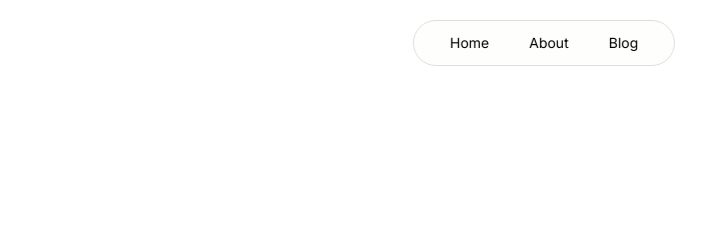
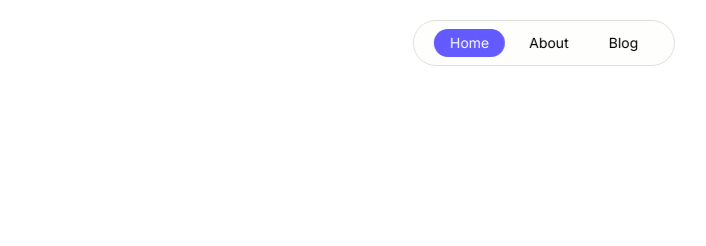
Before and after one commit to danilhendrasr/dhsrlab.com, an Astro site: page / in a window 1280 px wide. Shown: the top 246 px of the page, without its empty margins (96-802 px from the left). Built offline with nearby package versions, Linux system fonts and the light colour scheme; Astro itself is replaced by a stand-in of ours.

Commit message:
feat: extract navbar to a component

```diff
--- /dev/null
+++ b/src/components/Navbar.astro
@@ -0,0 +1,41 @@
+---
+const url = Astro.url;
+
+const menus = [
+  {
+    name: "Home",
+    url: "/",
+  },
+  {
+    name: "About",
+    url: "/about",
+  },
+  {
+    name: "Blog",
+    url: "/blog",
+  },
+];
+---
+
+<nav
+  class="fixed left-1/2 top-5 -translate-x-1/2 border py-2 px-5 border-[#ddddda] rounded-3xl bg-[#fdfdfc] hover:border-slate-500 transition-all hover:shadow-sm backdrop-filter backdrop-blur-lg bg-opacity-50 z-50"
+>
+  <ul class="flex gap-2 items-center text-sm">
+    {
+      menus.map((menuItem) => {
+        let classes =
+          "hover:bg-[#635bff] hover:text-white p-1 px-4 rounded-3xl transition-colors duration-300";
+
+        if (url.pathname === menuItem.url) {
+          classes += " bg-[#635bff] text-white";
+        }
+
+        return (
+          <li class={classes}>
+            <a href={menuItem.url}>{menuItem.name}</a>
+          </li>
+        );
+      })
+    }
+  </ul>
+</nav>
--- a/src/layouts/Layout.astro
+++ b/src/layouts/Layout.astro
@@ -1,4 +1,6 @@
 ---
+import Navbar from "../components/Navbar.astro";
+
 interface Props {
   title: string;
 }
@@ -17,27 +19,7 @@ const { title } = Astro.props;
     <title>{title}</title>
   </head>
   <body>
-    <nav
-      class="fixed left-1/2 top-5 -translate-x-1/2 border py-2 px-5 border-[#ddddda] rounded-3xl bg-[#fdfdfc] hover:border-slate-500 transition-all hover:shadow-sm backdrop-filter backdrop-blur-lg bg-opacity-50 z-50"
-    >
-      <ul class="flex gap-2 items-center text-sm">
-        <li
-          class="hover:bg-slate-200 p-1 px-4 rounded-3xl transition-colors duration-300"
-        >
-          <a href="/">Home</a>
-        </li>
-        <li
-          class="hover:bg-slate-200 p-1 px-4 rounded-3xl transition-colors duration-300"
-        >
-          <a href="/about">About</a>
-        </li>
-        <li
-          class="hover:bg-slate-200 p-1 px-4 rounded-3xl transition-colors duration-300"
-        >
-          <a href="/blog">Blog</a>
-        </li>
-      </ul>
-    </nav>
+    <Navbar />
     <slot />
   </body>
 </html>
```
